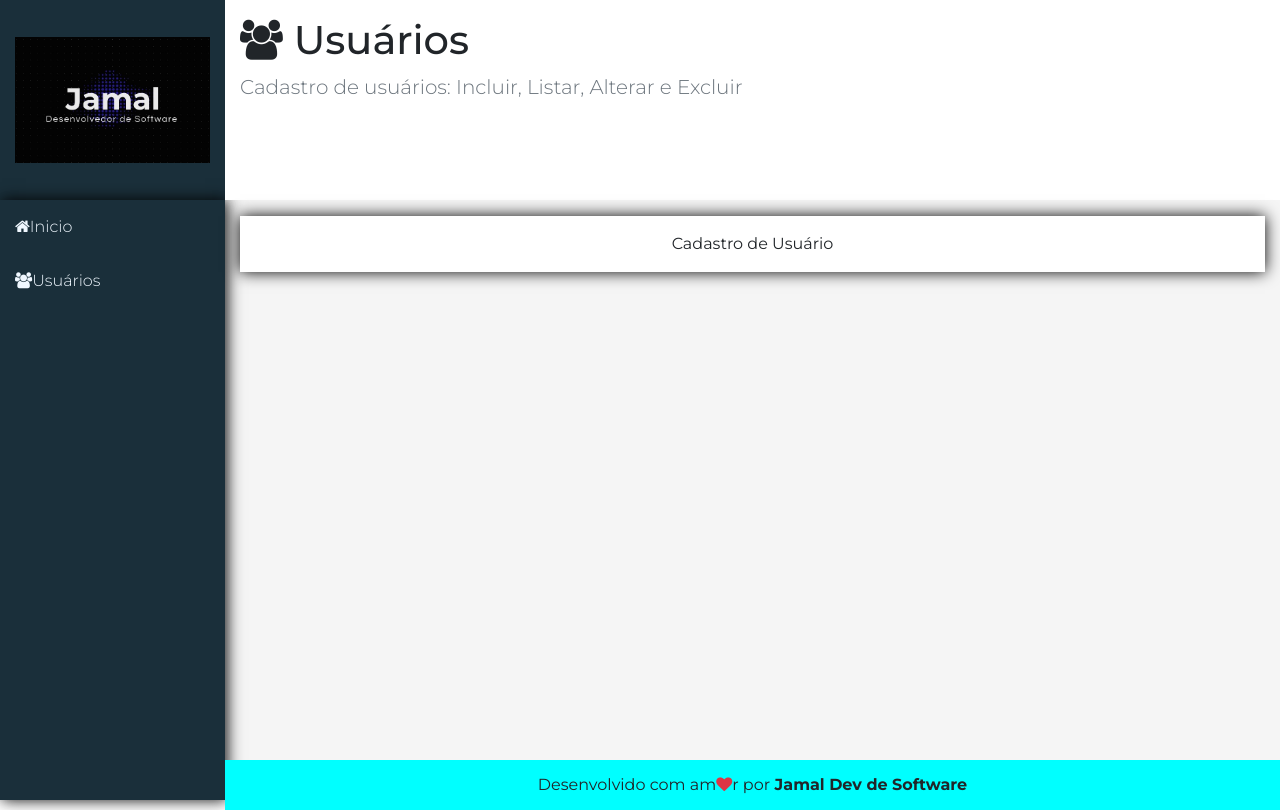
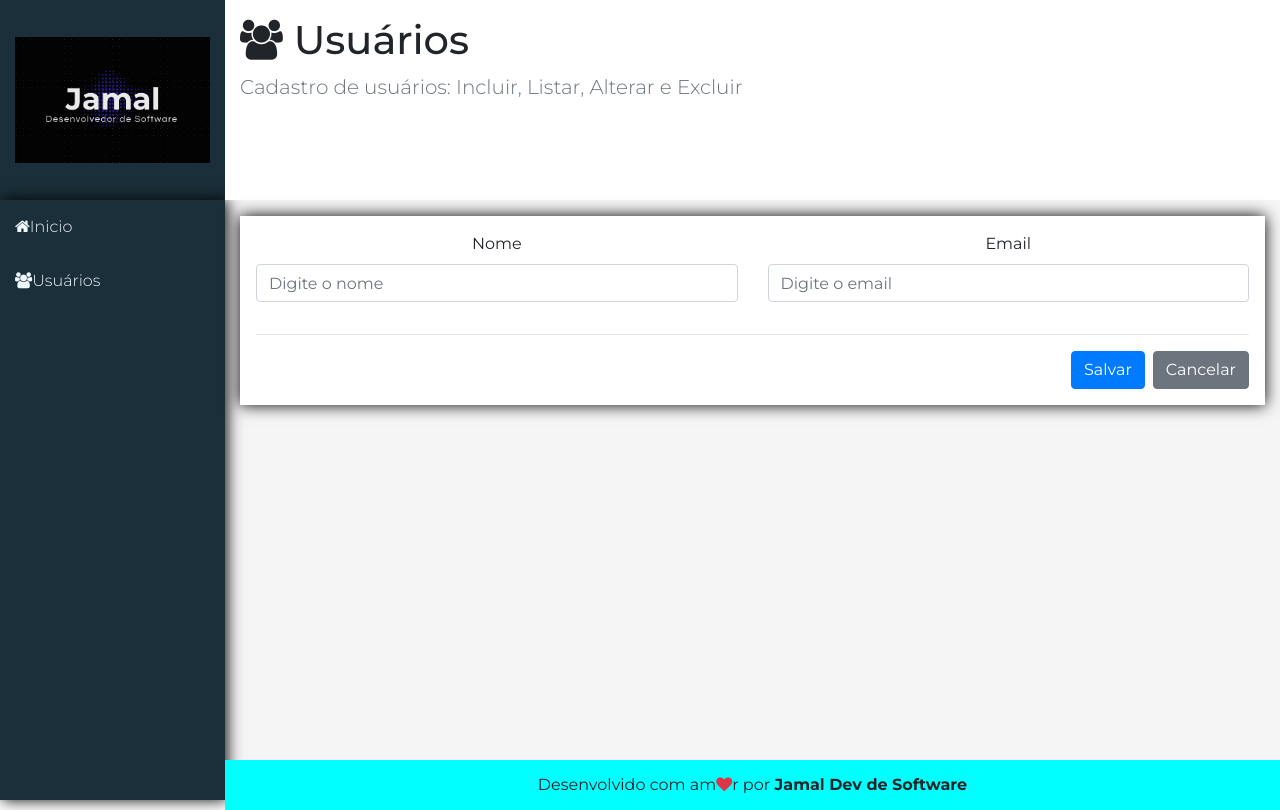
Before and after one commit to jarilton/CadastroUsuarios_React, a React (Create React App) app in the folder frontend/: page /users in a window 1280 px wide. Built offline with nearby package versions, Linux system fonts and the light colour scheme.

Commit message:
creating the form and connecting the frontend to the backend

```diff
--- a/frontend/src/components/user/userCrud.jsx
+++ b/frontend/src/components/user/userCrud.jsx
@@ -39,10 +39,61 @@
         return list
     }
 
+    updateField(event) {
+        const user = {...this.state.user}
+        user[event.target.name] = event.target.value
+        this.setState({user})
+    }
+
+    renderForm() {
+        return(
+            <div className="form">
+                <div className="row">
+                    <div className="col-12 col-md-6">
+                        <div className="form-group">
+                            <label>Nome</label>
+                            <input type="text" className="form-control"
+                                name="name"
+                                value={this.state.user.name}
+                                onChange={e => this.updateField(e)}
+                                placeholder="Digite o nome" />
+                        </div>
+                    </div>
+
+                    <div className="col-12 col-md-6">
+                        <div className="form-group">
+                            <label>Email</label>
+                            <input type="text" className="form-control"
+                                name="email"
+                                value={this.state.user.email}
+                                onChange={e => this.updateField(e)}
+                                placeholder="Digite o email" />
+                        </div>
+                    </div>
+                </div>
+
+                <hr />
+                <div className="row">
+                    <div className="col-12 d-flex justify-content-end"
+                        onClick={e => this.save(e)}>
+                        <button className="btn btn-primary">
+                            Salvar
+                        </button>
+
+                        <button className="btn btn-secondary ml-2"
+                            onClick={e => this.clear(e)}>
+                            Cancelar
+                        </button>
+                    </div>
+                </div>
+            </div>
+        )
+    }
+
     render() {
         return (
             <Main {...headerProps}>
-                Cadastro de Usuário
+                {this.renderForm()}
             </Main>
         )
     }
```
Also changed, not shown: 1 other file (tests, documents, lock files or other folders).
